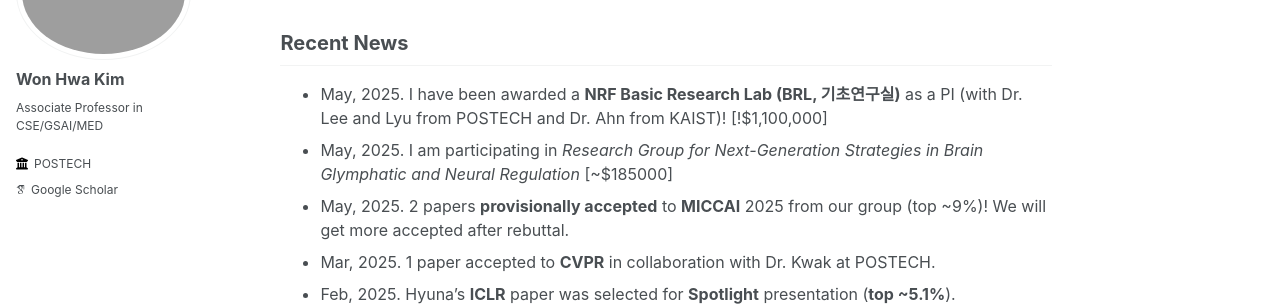
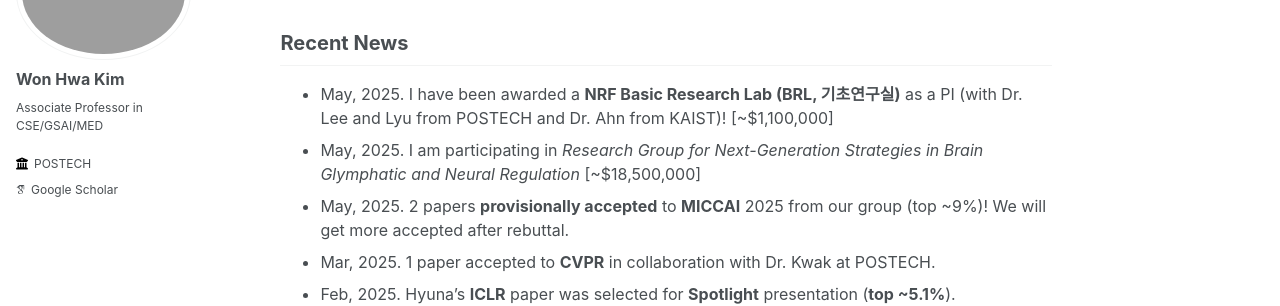
Before and after one commit to wwplato/wwplato.github.io, a Jekyll site: the page built from _pages/about.md, in a window 1280 px wide and 900 px high, scrolled down 620 px. Shown: the part 176-482 px from the top of the window. Built offline with Jekyll 4.4.1, drawn with Linux system fonts in a browser that asks for light colours; some web fonts are replaced.

Commit message:
Update about.md

```diff
--- a/_pages/about.md
+++ b/_pages/about.md
@@ -32,8 +32,8 @@ I am always looking for highly **self-motivated** students with long term goals.
 
 Recent News
 -----
-* May, 2025. I have been awarded a **NRF Basic Research Lab (BRL, 기초연구실)** as a PI (with Dr. Lee and Lyu from POSTECH and Dr. Ahn from KAIST)! [!$1,100,000]
-* May, 2025. I am participating in *Research Group for Next-Generation Strategies in Brain Glymphatic and Neural Regulation* [\~$185000]
+* May, 2025. I have been awarded a **NRF Basic Research Lab (BRL, 기초연구실)** as a PI (with Dr. Lee and Lyu from POSTECH and Dr. Ahn from KAIST)! [~$1,100,000]
+* May, 2025. I am participating in *Research Group for Next-Generation Strategies in Brain Glymphatic and Neural Regulation* [~$18,500,000]
 * May, 2025. 2 papers **provisionally accepted** to **MICCAI** 2025 from our group (top ~9%)! We will get more accepted after rebuttal.
 * Mar, 2025. 1 paper accepted to **CVPR** in collaboration with Dr. Kwak at POSTECH.
 * Feb, 2025. Hyuna's **ICLR** paper was selected for **Spotlight** presentation (**top ~5.1%**).
```
